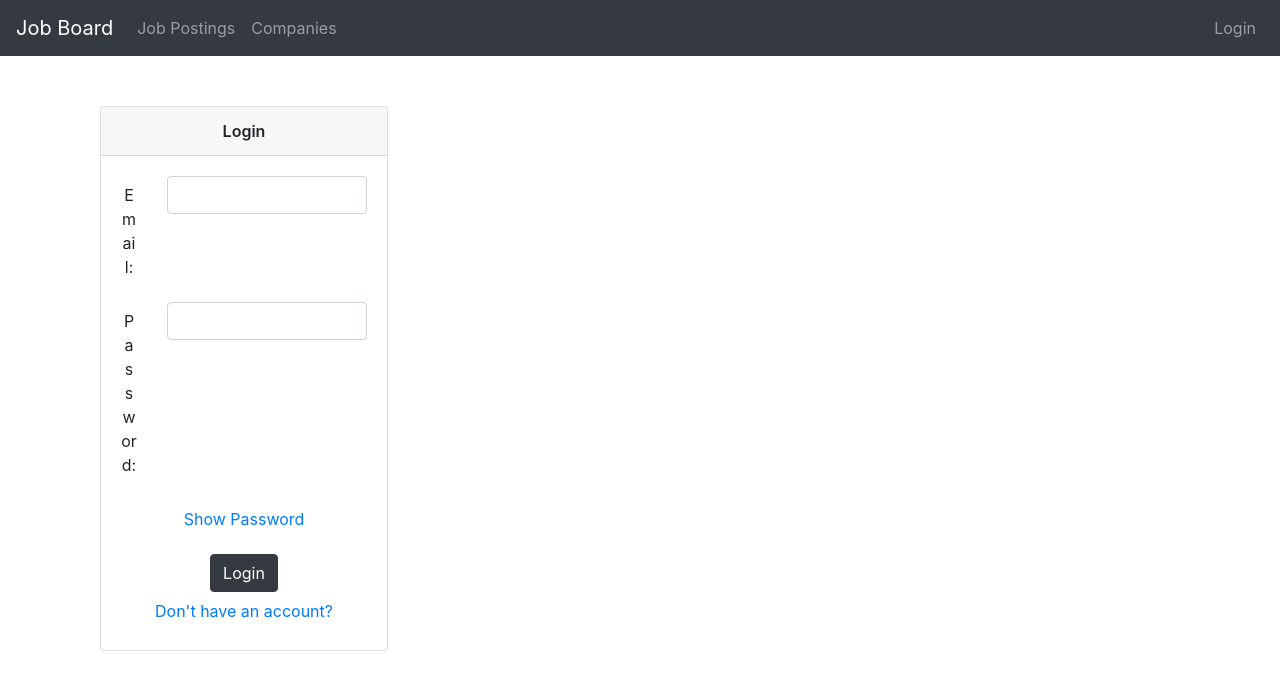
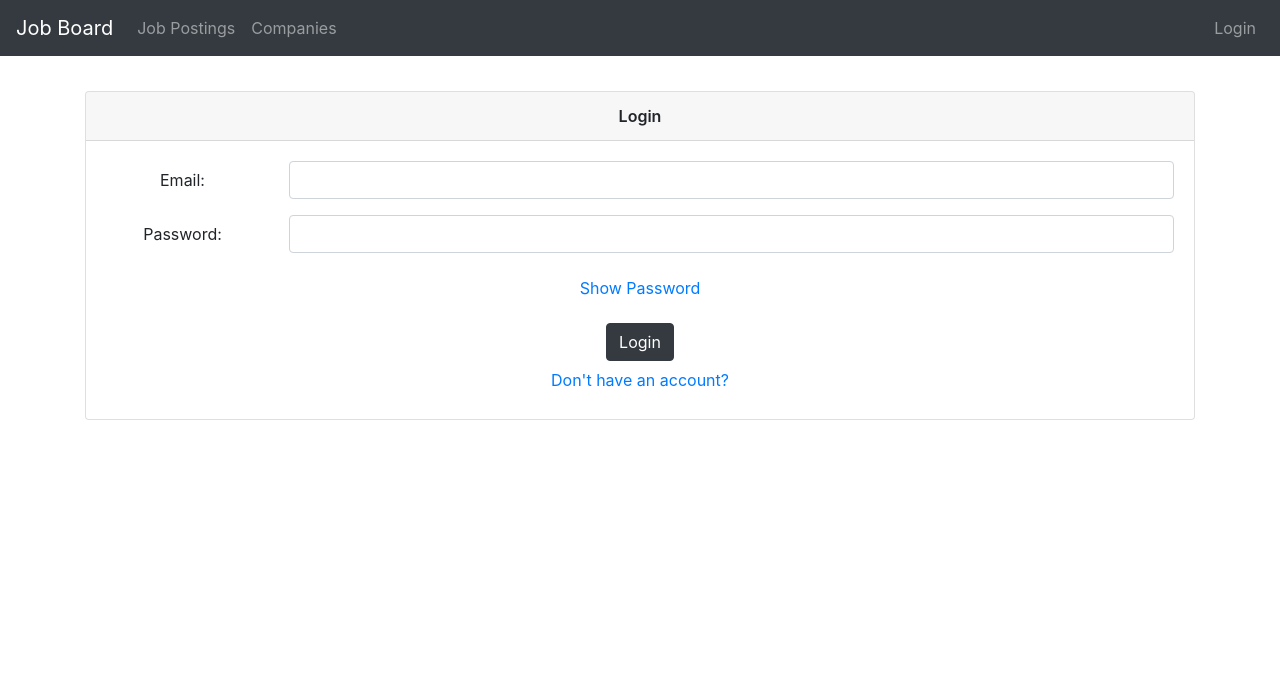
Before and after one commit to adavisson/job-board-client, a React (Create React App) app: page /login in a window 1280 px wide. Shown: the top 690 px of the page. Built offline with nearby package versions, Linux system fonts and the light colour scheme.

Commit message:
changed card classes to avoid messing up login

```diff
--- a/src/App.css
+++ b/src/App.css
@@ -52,7 +52,7 @@
   margin: 15px;
 }
 
-.card {
+.contact-card .job-posting-card {
   margin: 15px;
   width: 18rem;
 }
--- a/src/components/Contacts.js
+++ b/src/components/Contacts.js
@@ -32,7 +32,7 @@ const Contacts = () => {
       <Heading title={title} />
       <div className="card-container">
         {data.contacts.map(({name, jobTitle, company, phoneNumber, email})=> (
-            <Card>
+            <Card className="contact-card">
               <Card.Header>{name}</Card.Header>
               <Card.Body>
                 <Card.Text>{jobTitle} at {company.name}</Card.Text>
--- a/src/components/JobPostings.js
+++ b/src/components/JobPostings.js
@@ -22,7 +22,7 @@ const JobPostings = () => {
       <Heading title={title} />
       <div className="card-container">
         {data.jobPostings.map(({title, company, link}) => (
-            <Card>
+            <Card className="job-posting-card">
               <Card.Header>{title}</Card.Header>
               <Card.Body>
                 <Card.Text>Company: {company.name}</Card.Text>
```
